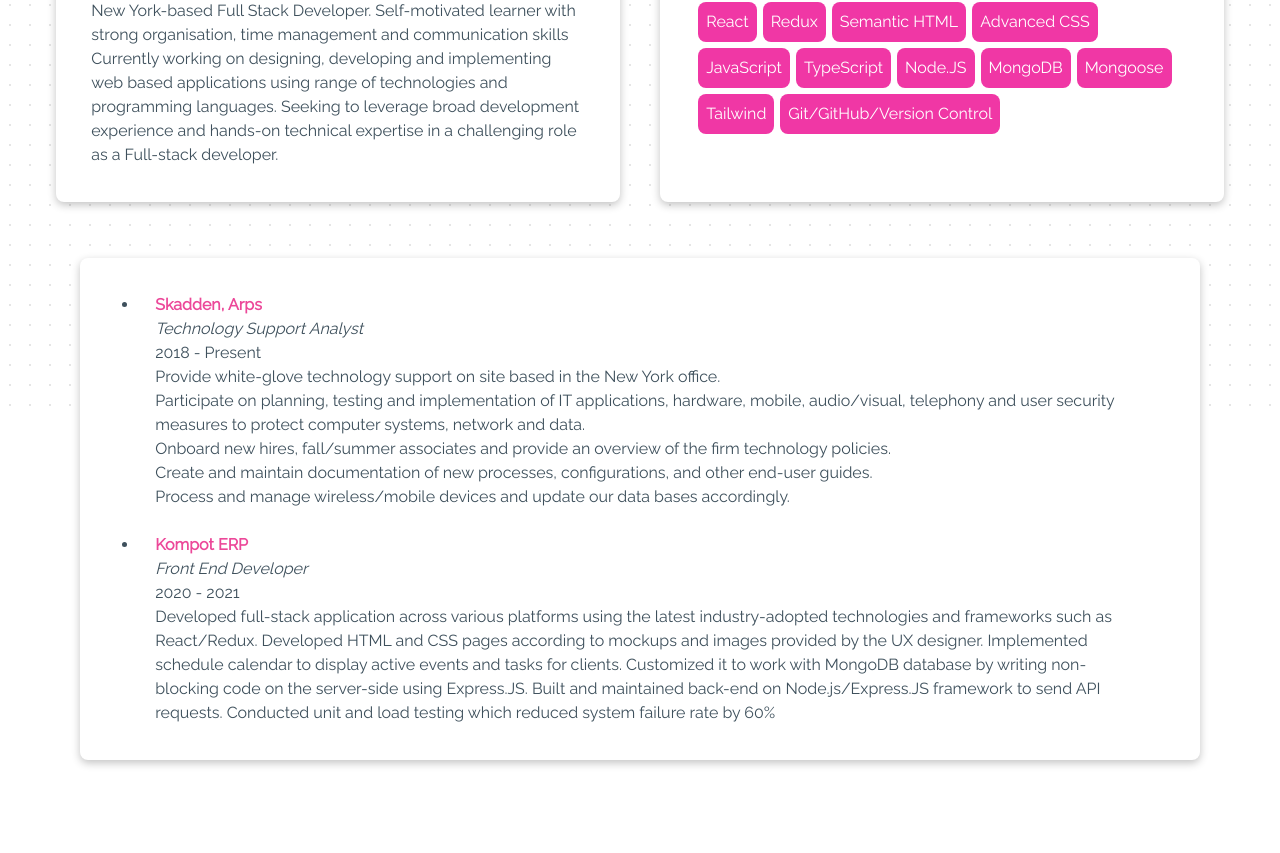
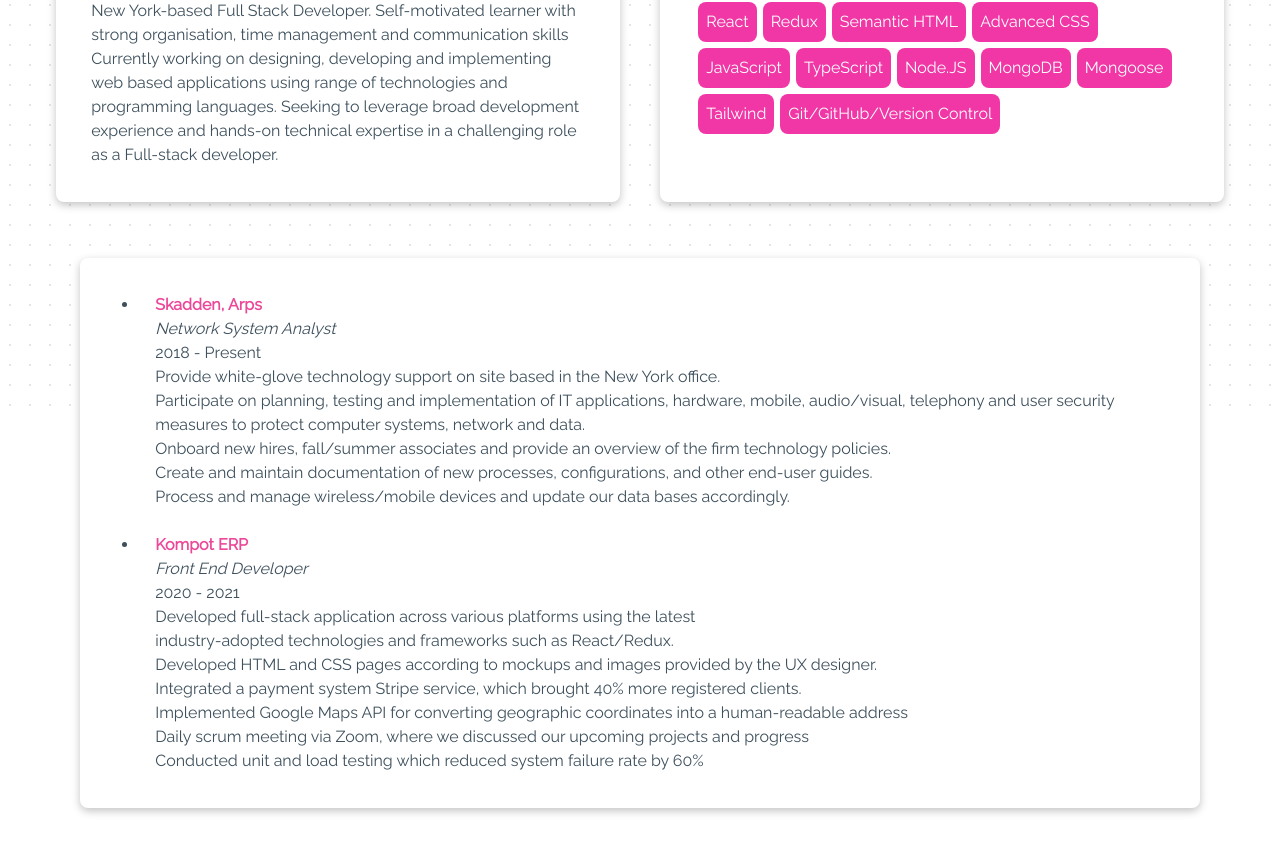
Before and after one commit to BernaraD/portfolio-react-app, a React (Create React App) app: page / in a window 1280 px wide. Shown: the part 4385-5238 px from the top of the page. Built offline with nearby package versions, Linux system fonts and the light colour scheme.

Commit message:
Added GLX URL and Github link

```diff
--- a/src/components/Resume.js
+++ b/src/components/Resume.js
@@ -20,7 +20,7 @@
                 <div className='card resume-card hover:scale-110 duration-500 flex justify-center'>
                     <div className='m-4'>
                         <span className='font-bold text-5xl'>Bernara Marat</span>
-                        <div className='font-bold'>Technology Support Analyst/ Software Developer</div>
+                        <div className='font-bold'>Network System Analyst/ Software Developer</div>
                     </div>
 
                 </div>
@@ -88,7 +88,7 @@
                         {/*Job #1*/}
                         <li className=''>
                             <div><span className="font-bold text-pink-500">Skadden, Arps</span></div>
-                            <h3 className='italic'>Technology Support Analyst</h3>
+                            <h3 className='italic'>Network System Analyst</h3>
                             <div>2018 - Present</div>
 
                             <p className="description">
@@ -111,15 +111,14 @@
                             <div>2020 - 2021</div>
 
                             <p className="description">
-                                Developed full-stack application across various platforms using the latest
-                                industry-adopted technologies and frameworks such as React/Redux.
+                                Developed full-stack application across various platforms using the latest <br/>
+                                industry-adopted technologies and frameworks such as React/Redux.<br/>
                                 Developed HTML and CSS pages according to mockups and images provided by the UX
-                                designer.
-                                Implemented schedule calendar to display active events and tasks for clients. Customized
-                                it to work with MongoDB database by writing non-blocking code on the server-side using
-                                Express.JS.
-                                Built and maintained back-end on Node.js/Express.JS framework to send API requests.
-                                Conducted unit and load testing which reduced system failure rate by 60%
+                                designer.<br/>
+                                Integrated a payment system Stripe service, which brought 40% more registered clients.<br/>
+                                Implemented Google Maps API for converting geographic coordinates into a human-readable address<br/>
+                                Daily scrum meeting via Zoom, where we discussed our upcoming projects and progress<br/>
+                                Conducted unit and load testing which reduced system failure rate by 60%<br/>
 
                             </p>
                         </li>
```
